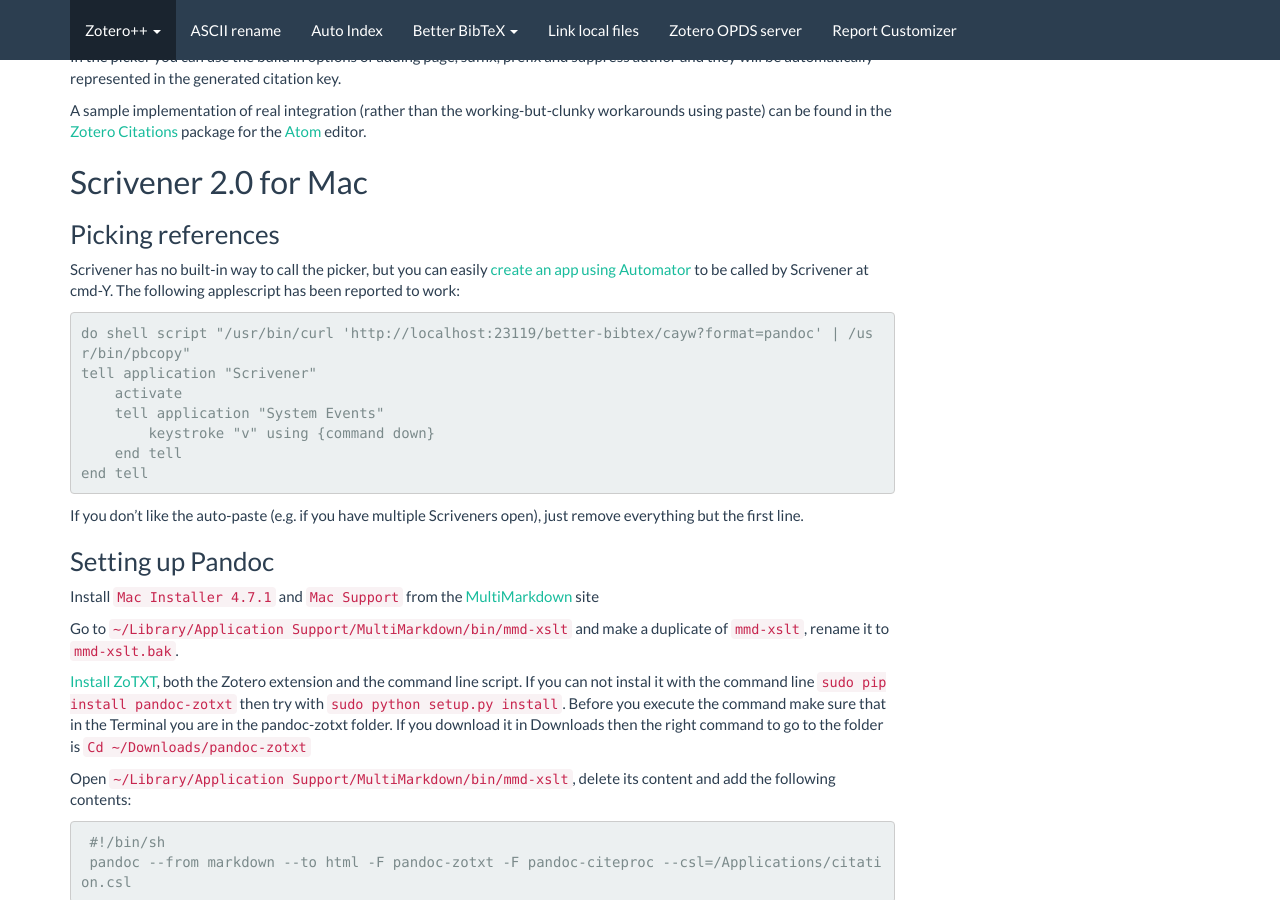
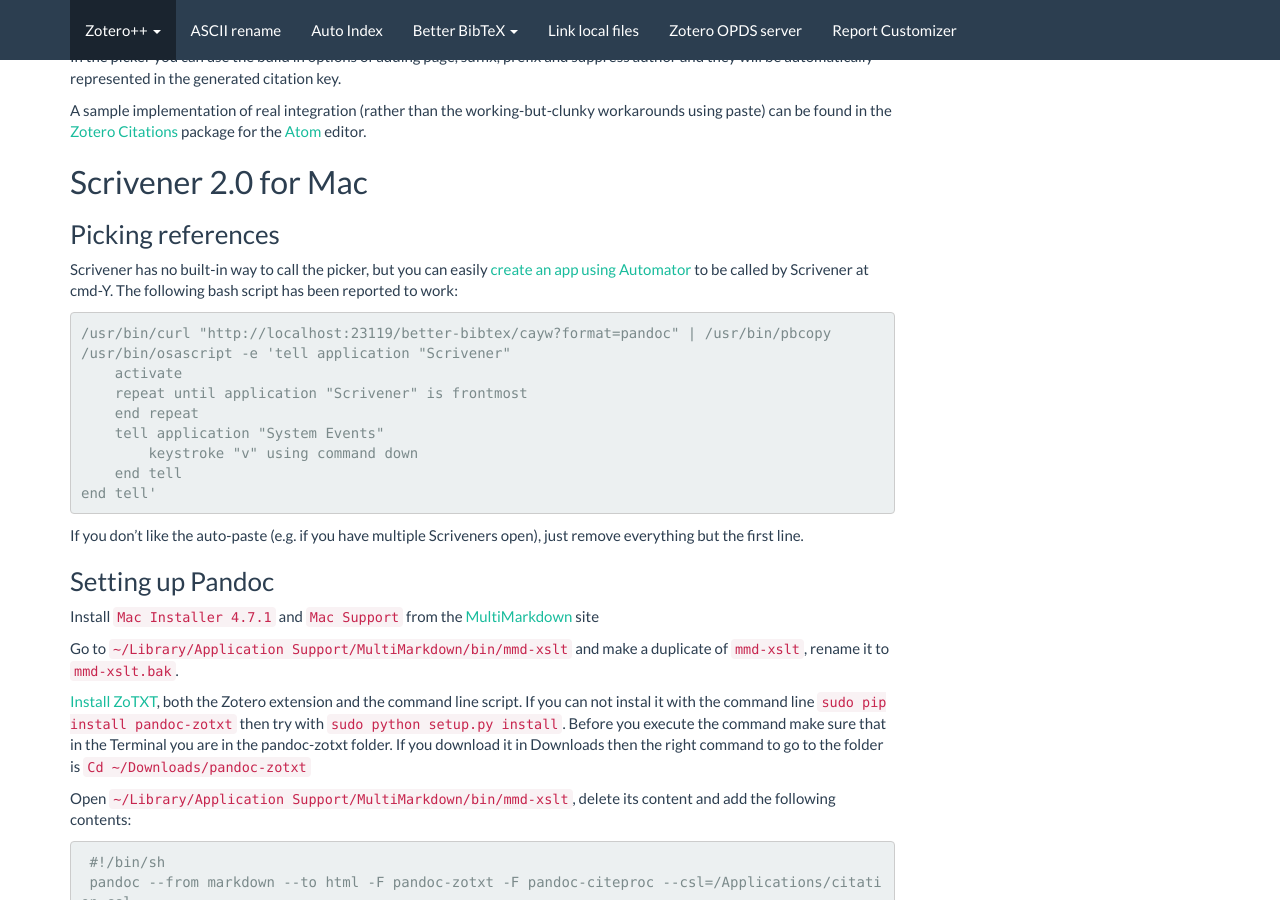
Before and after one commit to edwinksl/ZotPlus.github.io, a Jekyll site: the page built from better-bibtex/cayw.md, in a window 1280 px wide and 900 px high, scrolled down 1070 px. Built offline with Jekyll 4.4.1, drawn with Linux system fonts in a browser that asks for light colours; nearby versions of some CDN libraries.

Commit message:
Update cayw.md

```diff
--- a/better-bibtex/cayw.md
+++ b/better-bibtex/cayw.md
@@ -65,15 +65,17 @@
 
 ### Picking references
 
-Scrivener has no built-in way to call the picker, but you can easily [create an app using Automator](http://stackoverflow.com/questions/281372/executing-shell-scripts-from-the-os-x-dock) to be called by Scrivener at cmd-Y. The following applescript has been reported to work:
+Scrivener has no built-in way to call the picker, but you can easily [create an app using Automator](http://stackoverflow.com/questions/281372/executing-shell-scripts-from-the-os-x-dock) to be called by Scrivener at cmd-Y. The following bash script has been reported to work:
 
-    do shell script "/usr/bin/curl 'http://localhost:23119/better-bibtex/cayw?format=pandoc' | /usr/bin/pbcopy"
-    tell application "Scrivener"
+    /usr/bin/curl "http://localhost:23119/better-bibtex/cayw?format=pandoc" | /usr/bin/pbcopy
+    /usr/bin/osascript -e 'tell application "Scrivener"
         activate
+        repeat until application "Scrivener" is frontmost
+        end repeat
         tell application "System Events"
-            keystroke "v" using {command down}
+            keystroke "v" using command down
         end tell
-    end tell
+    end tell'
 
 If you don't like the auto-paste (e.g. if you have multiple Scriveners open), just remove everything but the first line.
 
```
